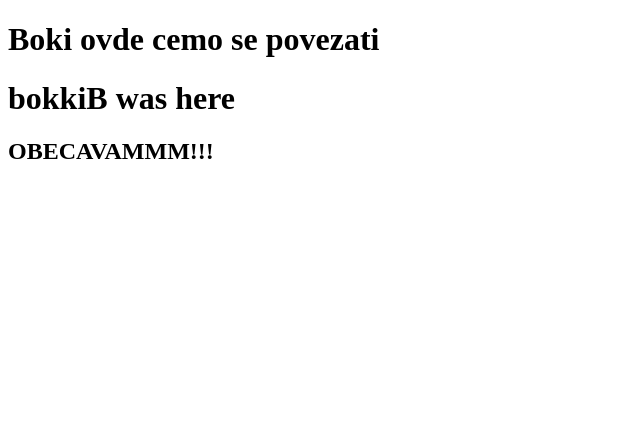
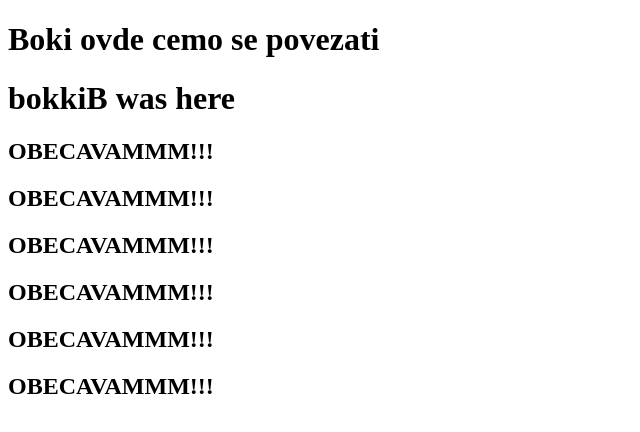
Before and after one commit to mrvuk/uvezivanje, a plain HTML site: page index.html in a window 1280 px wide. Shown: the whole page, without its empty margins (0-640 px from the left). Drawn offline with Linux system fonts and the light colour scheme.

Commit message:
index.html

```diff
--- a/index.html
+++ b/index.html
@@ -9,5 +9,10 @@
     <h1>Boki ovde cemo se povezati</h1>
     <h1>bokkiB was here </h1>
     <h2>OBECAVAMMM!!!</h2>
+    <h2>OBECAVAMMM!!!</h2>
+    <h2>OBECAVAMMM!!!</h2>
+    <h2>OBECAVAMMM!!!</h2>
+    <h2>OBECAVAMMM!!!</h2>
+    <h2>OBECAVAMMM!!!</h2>
   </body>
 </html>
```
